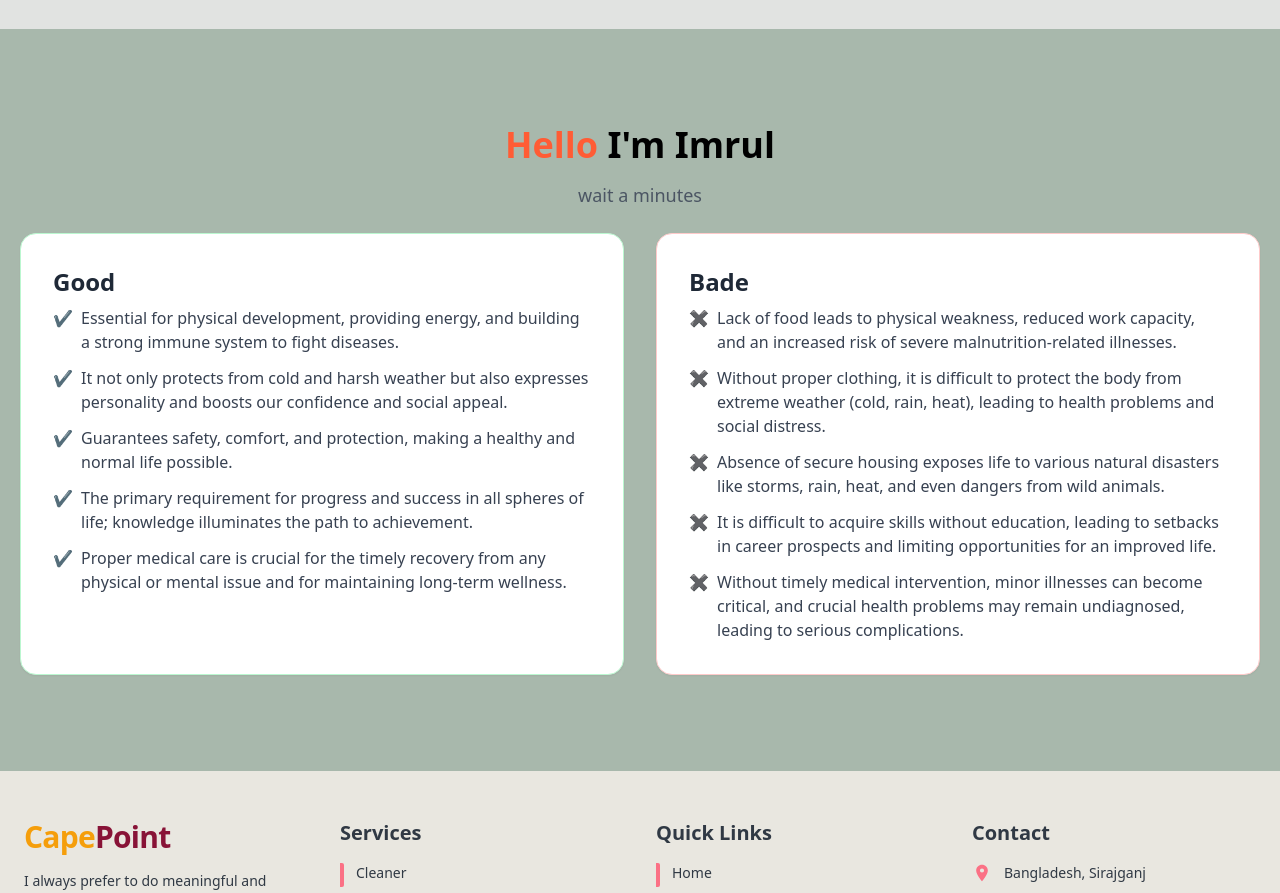
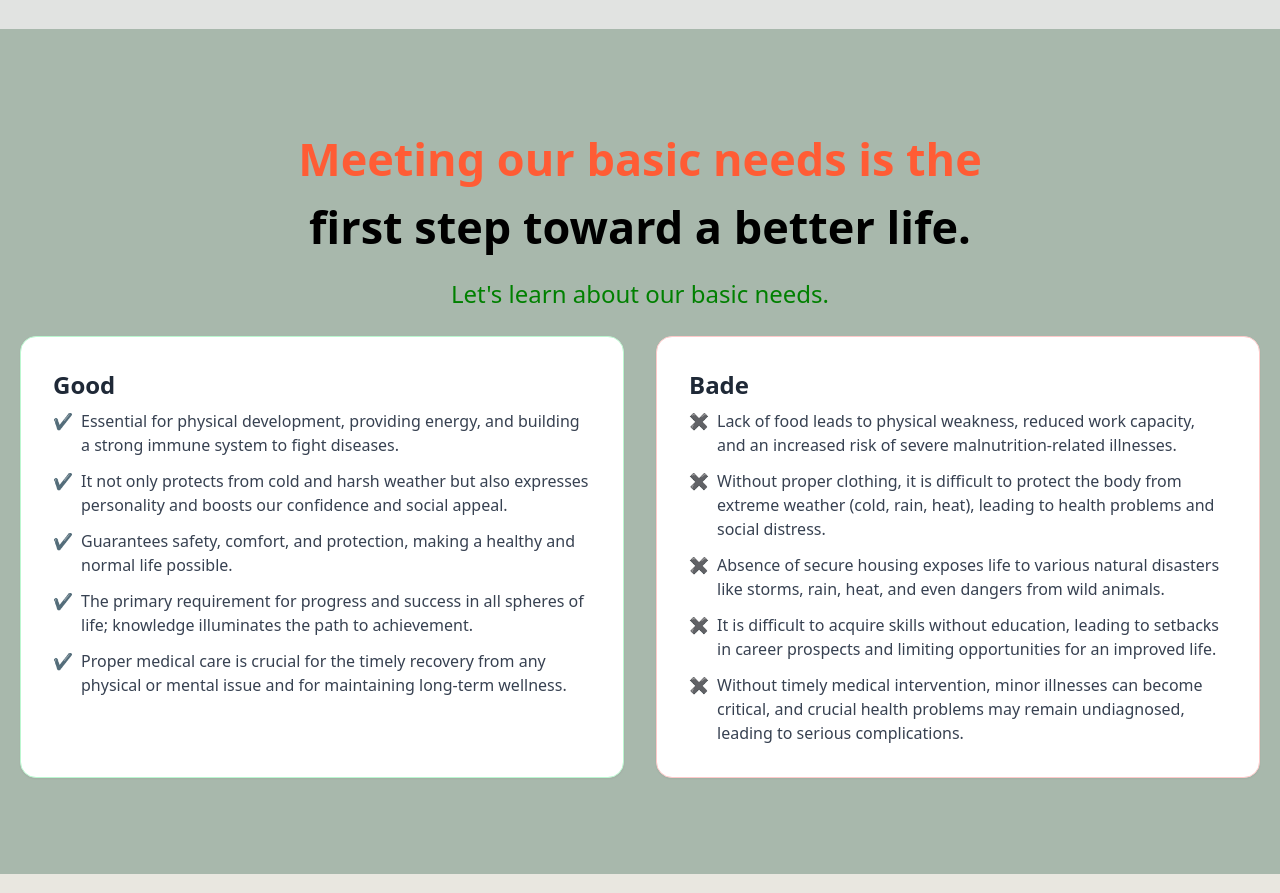
Before and after one commit to imrulkayes01/CarePoint, a Nuxt app: page / in a window 1280 px wide. Shown: the part 4440-5333 px from the top of the page. Built offline with nearby package versions, Linux system fonts and the light colour scheme.

Commit message:
heading and paragraphs update

```diff
--- a/pages/index.vue
+++ b/pages/index.vue
@@ -197,11 +197,11 @@
   <section class="bg-[#a8b8ac] py-24">
     <div class="max-w-[1280px] mx-auto px-5 text-center">
       <!-- Title -->
-      <h1 class="text-4xl font-bold mb-4">
-        <span class="text-[#FF5C35]">Hello</span> I'm Imrul
+      <h1 class="text-[1.5rem] lg:text-[45px] font-bold mb-4">
+        <span class="text-[#FF5C35]">Meeting our basic needs is the</span> <br>first step toward a better life.
       </h1>
-      <p class="text-gray-600 mb-6 text-lg">
-        wait a minutes
+      <p class="text-[green] mb-6 text-[1.5rem]">
+        Let's learn about our basic needs.
       </p>
 
       <!-- Comparison Grid -->
```
